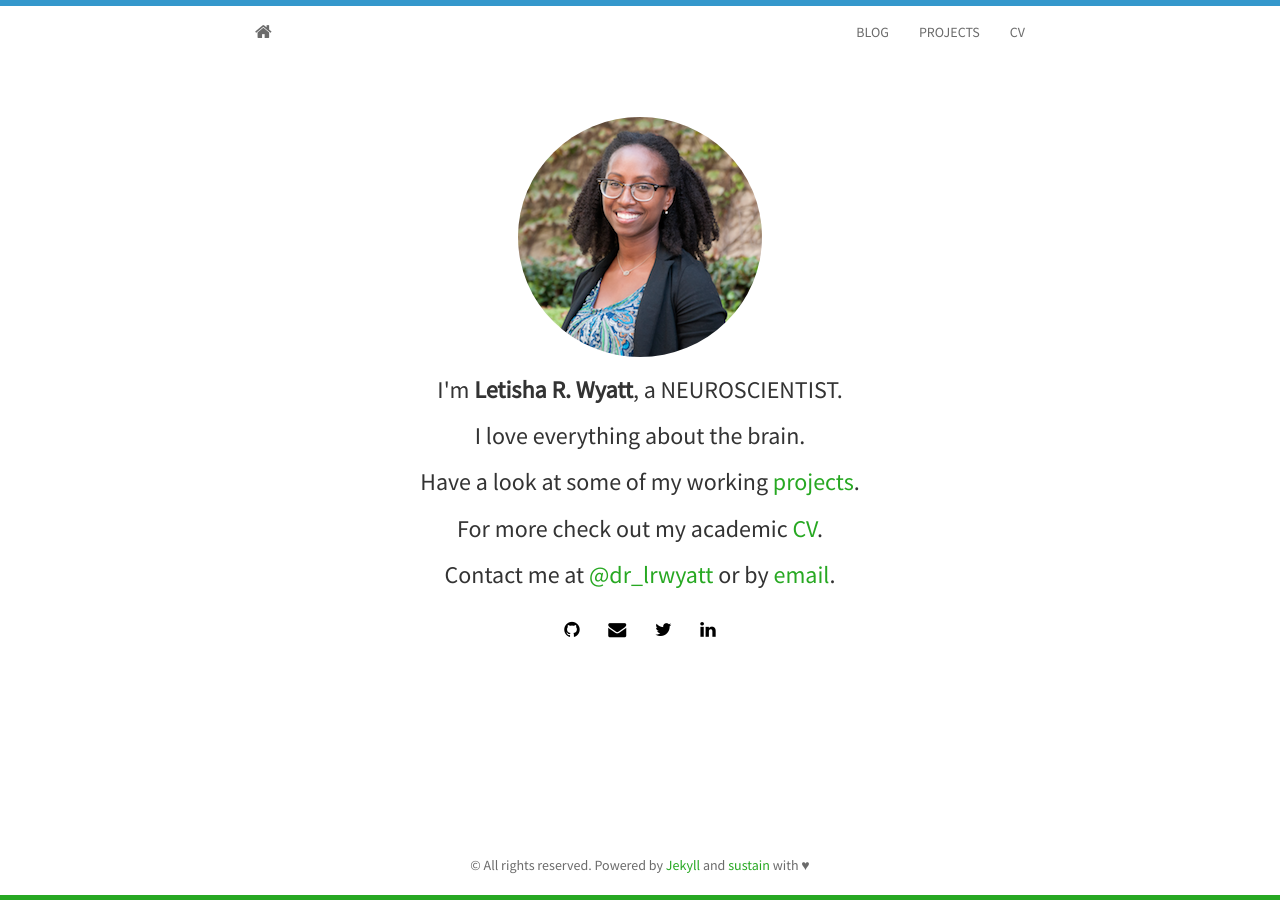
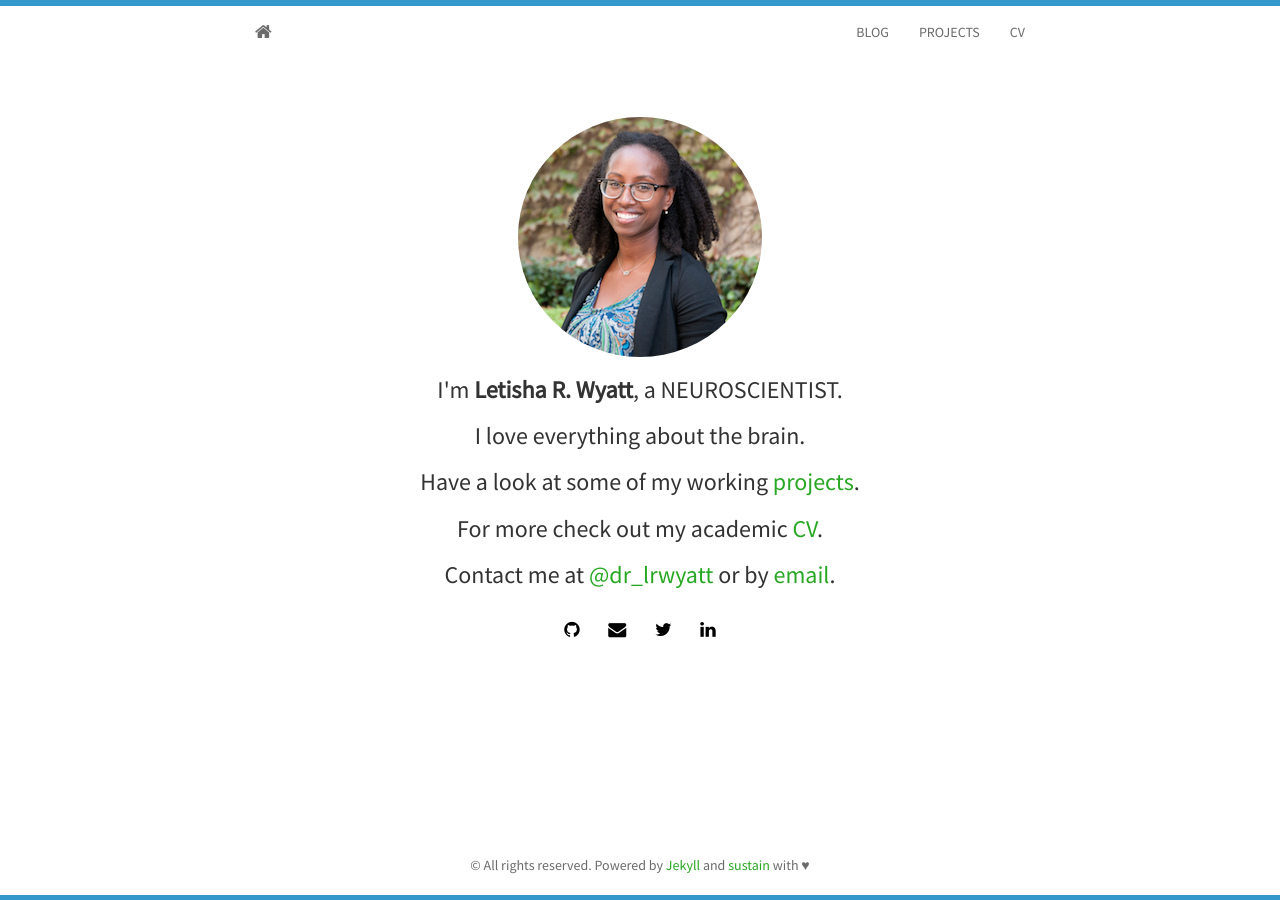
Before and after one commit to jekyllt/sustain, a Jekyll site: the page built from index.html, in a window 1280 px wide. Built offline with Jekyll 4.4.1, drawn with Linux system fonts in a browser that asks for light colours; nearby versions of some CDN libraries; the list of posts is cut into pages by our own code.

Commit message:
Update main.css

```diff
--- a/static/css/main.css
+++ b/static/css/main.css
@@ -174,7 +174,7 @@ body {
 	color: #6b6b6b;
 }
 div.footer{
-  border-bottom: 5px solid #27A822;;
+  border-bottom: 5px solid #3498cc;;
 }
 /* Set the fixed height of the footer here */
 /*.footer {
```
